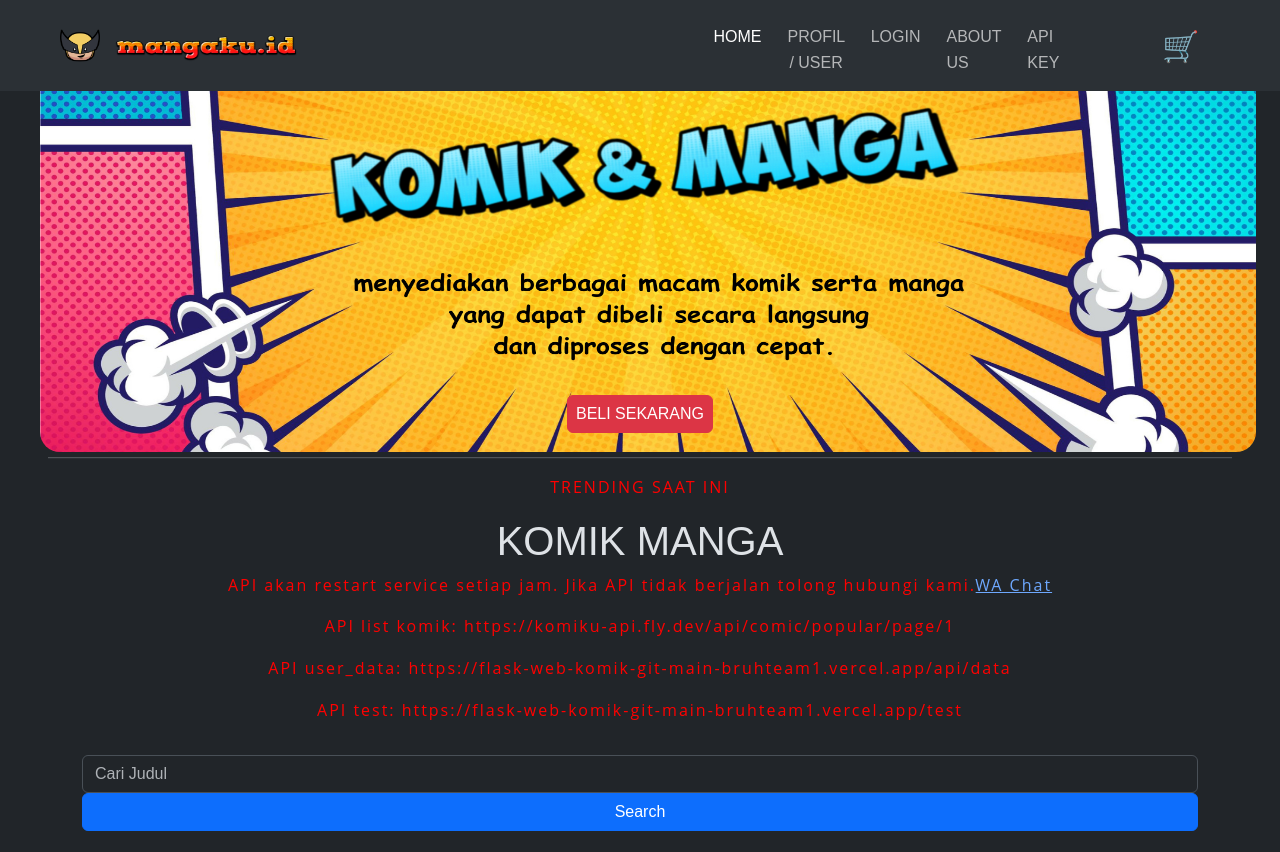
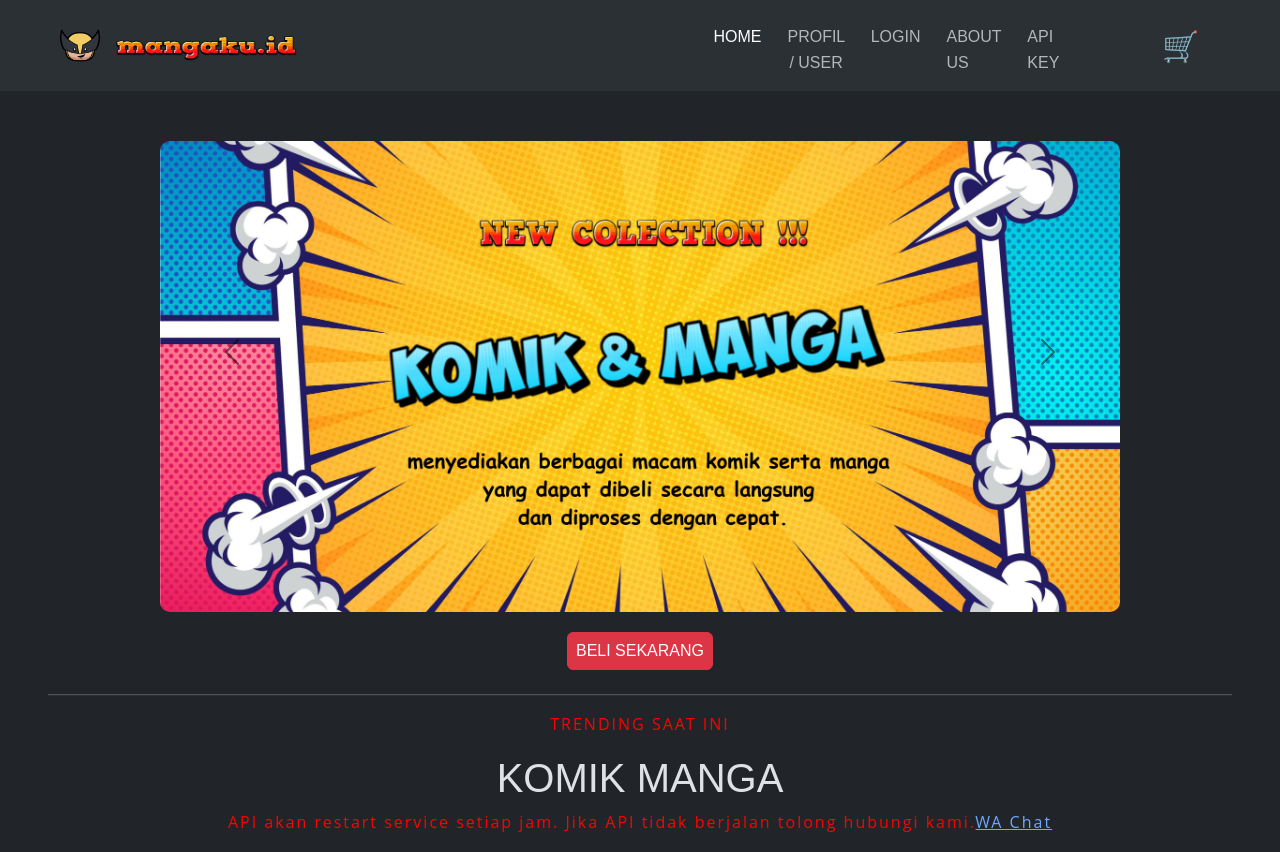
Before and after one commit to Ceek350/Flask_Web_KomikStore, a Flask app: page / in a window 1280 px wide. Shown: the top 852 px of the page. Run offline with Flask 3, Linux system fonts and the light colour scheme.

Commit message:
slide gambar

```diff
--- a/templates/index.html
+++ b/templates/index.html
@@ -188,6 +188,19 @@
   padding: 10px;
 }
 
+#carouselExample {
+  margin: auto;
+  width: 75%;
+  /* Lebar carousel diatur menjadi 50% dari lebar tampilan */
+}
+
+#carouselExample img {
+  margin-top: 50px;
+  width: 100%;
+  height: auto;
+  border-radius: 10px;
+}
+
 @media only screen and (min-width:300px) and (max-width:990px) {
   #krnjg {
     display: block;
@@ -343,9 +356,27 @@
     </nav>
 
     <!--content-->
-    <div class="container-0" id="gambar-1">
-      <!-- Content here -->
-      <img class="gambar-1" src="/static/img/contentku.png" alt="" />
+    <div id="carouselExample" class="carousel slide" data-bs-ride="carousel">
+      <div class="carousel-inner">
+        <div class="carousel-item active">
+          <img src="/static/img/contentku.png" class="d-block" alt="Image 1">
+        </div>
+        <div class="carousel-item">
+          <img src="/static/img/contentku.png" class="d-block" alt="Image 2">
+        </div>
+        <div class="carousel-item">
+          <img src="/static/img/contentku.png" class="d-block" alt="Image 3">
+        </div>
+        <!-- Tambahkan lebih banyak item gambar sesuai kebutuhan -->
+      </div>
+      <button class="carousel-control-prev" type="button" data-bs-target="#carouselExample" data-bs-slide="prev">
+        <span class="carousel-control-prev-icon" aria-hidden="true"></span>
+        <span class="visually-hidden">Previous</span>
+      </button>
+      <button class="carousel-control-next" type="button" data-bs-target="#carouselExample" data-bs-slide="next">
+        <span class="carousel-control-next-icon" aria-hidden="true"></span>
+        <span class="visually-hidden">Next</span>
+      </button>
     </div>
     <div class="container-0 d-flex justify-content-center mb-4">
       <button type="button" class="btn-beli btn btn-danger px-2">
--- a/templates/portofolio.html
+++ b/templates/portofolio.html
@@ -148,8 +148,10 @@
 
     .dropdown:hover .dropbtn {background-color: #F7F4F7;}
 
-    @media (min-width: 768px) {
-    /* Apply styles for screens wider than 768px (desktop) */
+    @media (min-width: 300px) {
+    .portfolio-container {
+        margin-top: 40px;
+    }
     .contact {
         grid-template-columns: repeat(auto-fill, minmax(120px, 1fr));
     }
```
